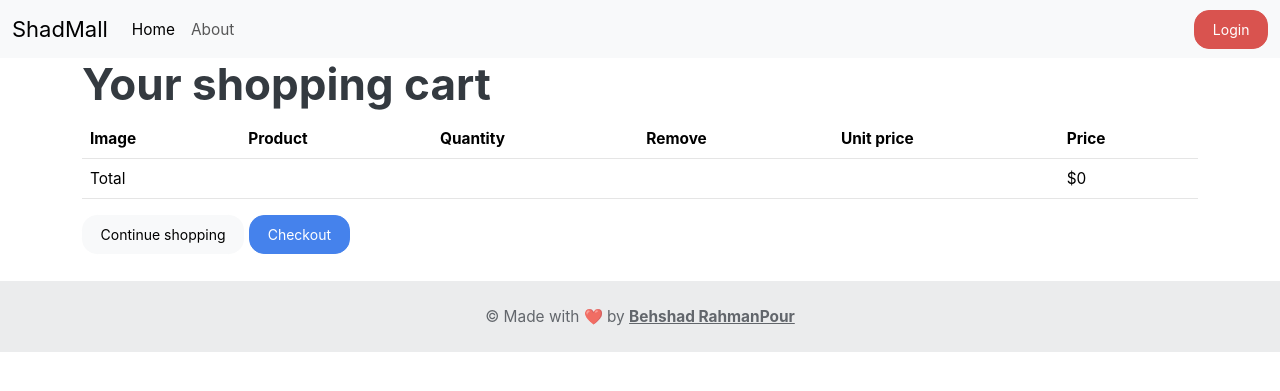
After one commit to behshadrhp/ShadMall, a Django app: page /cart/ in a window 1280 px wide. The commit adds this page. Shown: the top 391 px of the page. Run offline with Django 4.2, Linux system fonts and the light colour scheme; some libraries are stand-ins or nearby versions.

Commit message:
create Shopping Cart + custom cart + forms + urls + views + templates

```diff
--- /dev/null
+++ b/cart/cart.py
@@ -0,0 +1,77 @@
+from decimal import Decimal
+from django.conf import settings
+from shop.models import Product
+
+
+class Cart:
+    '''
+    Shopping Cart.
+    '''
+
+    def __init__(self, request):
+        """
+        Initialize the cart.
+        """
+        self.session = request.session
+        cart = self.session.get(settings.CART_SESSION_ID)
+        if not cart:
+            # save an empty cart in the session
+            cart = self.session[settings.CART_SESSION_ID] = {}
+        self.cart = cart
+
+    def __iter__(self):
+        """
+        Iterate over the items in the cart and get the products
+        from the database.
+        """
+        product_ids = self.cart.keys()
+        # get the product objects and add them to the cart
+        products = Product.objects.filter(id__in=product_ids)
+        cart = self.cart.copy()
+        for product in products:
+            cart[str(product.id)]['product'] = product
+        for item in cart.values():
+            item['price'] = Decimal(item['price'])
+            item['total_price'] = item['price'] * item['quantity']
+            yield item
+
+    def __len__(self):
+        """
+        Count all items in the cart.
+        """
+        return sum(item['quantity'] for item in self.cart.values())
+
+    def add(self, product, quantity=1, override_quantity=False):
+        """
+        Add a product to the cart or update its quantity.
+        """
+        product_id = str(product.id)
+        if product_id not in self.cart:
+            self.cart[product_id] = {'quantity': 0,
+                                     'price': str(product.price)}
+        if override_quantity:
+            self.cart[product_id]['quantity'] = quantity
+        else:
+            self.cart[product_id]['quantity'] += quantity
+        self.save()
+
+    def save(self):
+        # mark the session as "modified" to make sure it gets saved
+        self.session.modified = True
+
+    def remove(self, product):
+        """
+        Remove a product from the cart.
+        """
+        product_id = str(product.id)
+        if product_id in self.cart:
+            del self.cart[product_id]
+            self.save()
+
+    def clear(self):
+        # remove cart from session
+        del self.session[settings.CART_SESSION_ID]
+        self.save()
+
+    def get_total_price(self):
+        return sum(Decimal(item['price']) * item['quantity'] for item in self.cart.values())
--- /dev/null
+++ b/cart/forms.py
@@ -0,0 +1,16 @@
+from django import forms
+
+
+PRODUCT_QUANTITY_CHOICES = [(i, str(i)) for i in range(1, 21)]
+
+
+class CartAddProductForm(forms.Form):
+    quantity = forms.TypedChoiceField(
+        choices=PRODUCT_QUANTITY_CHOICES,
+        coerce=int
+    )
+    override = forms.BooleanField(
+        required=False,
+        initial=False,
+        widget=forms.HiddenInput
+    )
--- a/cart/urls.py
+++ b/cart/urls.py
@@ -1,3 +1,11 @@
+from django.urls import path
+
+from . import views
+
+app_name = 'cart'
+
 urlpatterns = [
-
+    path('', views.CartDetailView.as_view(), name='cart_detail'),
+    path('add/<int:product_id>/', views.CartAddView.as_view(), name='cart_add'),
+    path('remove/<int:product_id>/', views.CartRemoveView.as_view(), name='cart_remove')
 ]
--- a/cart/views.py
+++ b/cart/views.py
@@ -1,3 +1,49 @@
-from django.shortcuts import render
+from django.shortcuts import render, redirect, get_object_or_404
+from django.views import View
 
-# Create your views here.
+from shop.models import Product
+from .cart import Cart
+from .forms import CartAddProductForm
+
+
+class CartAddView(View):
+    '''
+    This class is for Add product to cart.
+    '''
+
+    def post(self, request, product_id):
+        cart = Cart(request)
+        product = get_object_or_404(Product, id=product_id)
+        form = CartAddProductForm(request.POST)
+        if form.is_valid():
+            cd = form.cleaned_data
+            cart.add(
+                product=product,
+                quantity=cd['quantity'],
+                override_quantity=cd['override']
+            )
+        return redirect('cart:cart_detail')
+
+
+class CartRemoveView(View):
+    '''
+    This class is for remove the product on the shopping cart.
+    '''
+
+    def post(self, request, product_id):
+        cart = Cart(request)
+        product = get_object_or_404(Product, id=product_id)
+        cart.remove()
+        return redirect('cart:cart_detail')
+
+
+class CartDetailView(View):
+    '''
+    This class is for review detail the shopping cart.
+    '''
+
+    def get(self, request):
+        cart = Cart(request)
+
+        context = {'cart': cart}
+        return render(request, 'cart/detail.html', context)
--- a/shop/views.py
+++ b/shop/views.py
@@ -2,6 +2,7 @@ from django.shortcuts import render, get_object_or_404
 from django.views import View
 
 from shop.models import Product, Category
+from cart.forms import CartAddProductForm
 
 
 class ProductView(View):
@@ -28,6 +29,7 @@ class ProductDetailView(View):
 
     def get(self, request, slug):
         product = get_object_or_404(Product, slug=slug, available=True)
+        cart_product_form = CartAddProductForm()
 
-        context = {'product': product}
+        context = {'product': product, 'cart_product_form': cart_product_form}
         return render(request, 'shop/product/detail.html', context)
--- /dev/null
+++ b/templates/cart/detail.html
@@ -0,0 +1,59 @@
+{% extends 'main.html' %}
+{% load static %}
+
+{% block title %}
+    Your Shopping Cart
+{% endblock %}
+
+
+{% block content %}
+<div class="container">
+  <h1>Your shopping cart</h1>
+  <div class="table-responsive">
+    <table class="table">
+      <thead>
+        <tr>
+          <th>Image</th>
+          <th>Product</th>
+          <th>Quantity</th>
+          <th>Remove</th>
+          <th>Unit price</th>
+          <th>Price</th>
+        </tr>
+      </thead>
+      <tbody>
+        {% for item in cart %}
+        {% with product=item.product %}
+        <tr>
+          <td>
+            <a href="{{ product.get_absolute_url }}">
+              <img src="{% if product.cover %}{{ product.cover.url }}{% else %}{% static "img/product.jpeg" %}{% endif %}" style='width: 9%;border-radius: 10%;'>
+            </a>
+          </td>
+          <td>{{ product.name }}</td>
+          <td>{{ item.quantity }}</td>
+          <td>
+            <form action="{% url "cart:cart_remove" product.id %}" method="post">
+              <input type="submit" value="Remove">
+              {% csrf_token %}
+            </form>
+          </td>
+          <td class="num">${{ item.price }}</td>
+          <td class="num">${{ item.total_price }}</td>
+        </tr>
+        {% endwith %}
+        {% endfor %}
+        <tr class="total">
+          <td>Total</td>
+          <td colspan="4"></td>
+          <td class="num">${{ cart.get_total_price }}</td>
+        </tr>
+      </tbody>
+    </table>
+  </div>
+  <div class="text-right">
+    <a href="{% url "shop:product_list" %}" class="btn btn-light">Continue shopping</a>
+    <a href="#" class="btn btn-primary">Checkout</a>
+  </div>
+</div>
+{% endblock %}
--- a/templates/shop/product/detail.html
+++ b/templates/shop/product/detail.html
@@ -21,6 +21,11 @@
                     </a>
                 </h5>
                 <p class="price">${{ product.price }}</p>
+                <form action="{% url "cart:cart_add" product.id %}" method="post">
+                    {{ cart_product_form }}
+                    {% csrf_token %}
+                    <input type="submit" value="Add to cart">
+                </form>
                 <p class="description">{{ product.description|linebreaks }}</p>
             </div>
         </div>
```
